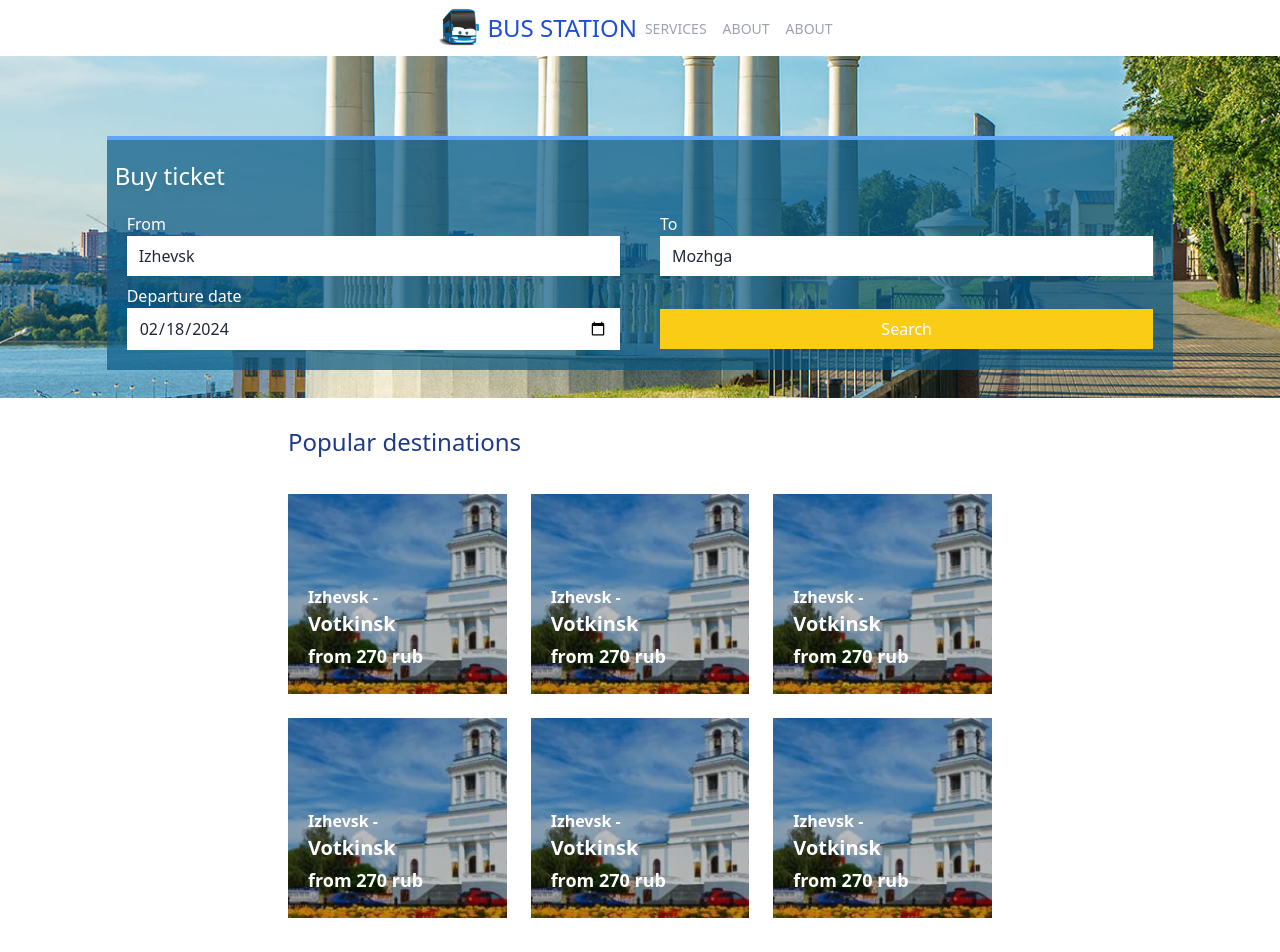
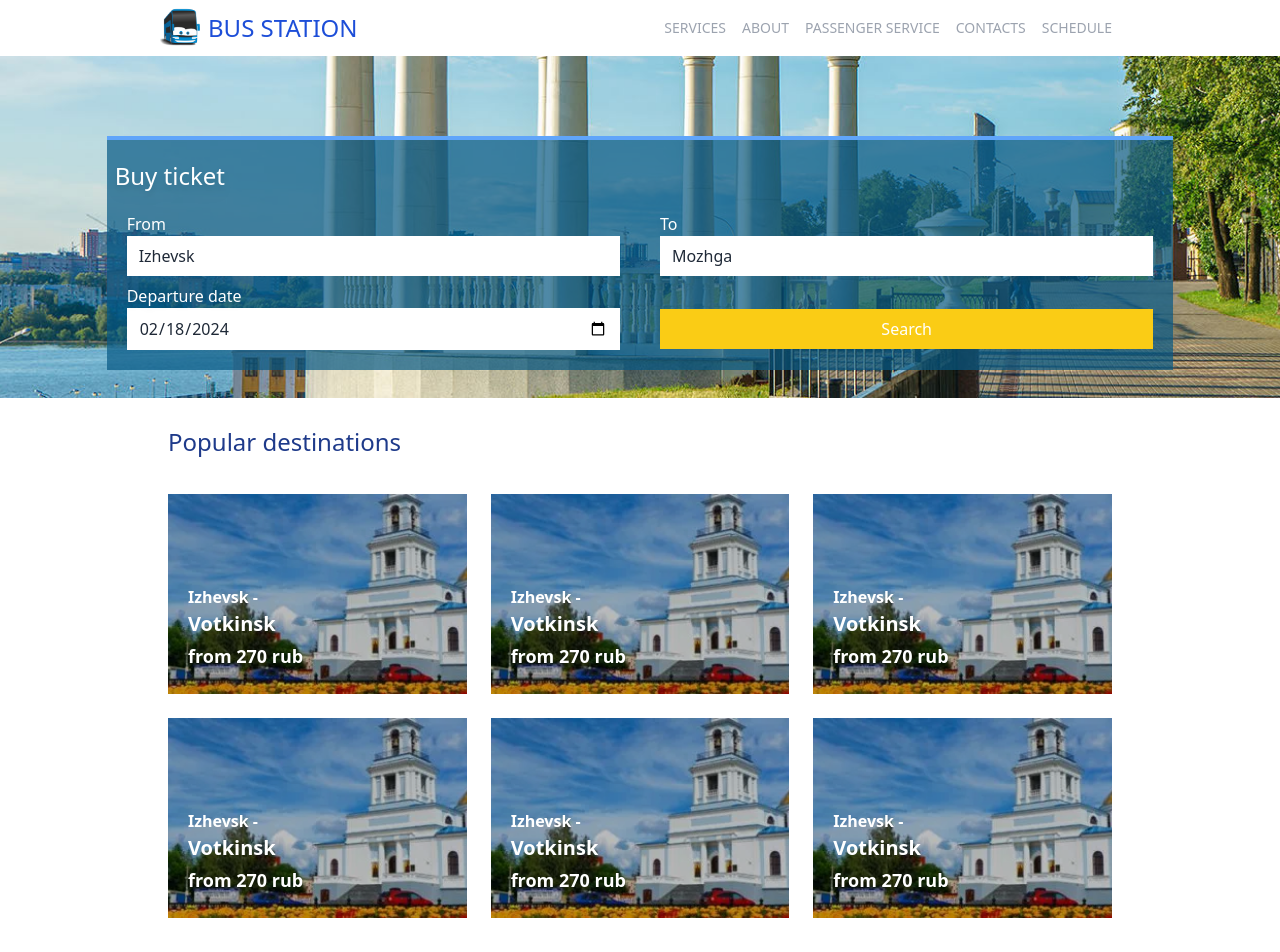
Before and after one commit to Komakk/bus-station, a React (Vite) app: page / in a window 1280 px wide. Shown: the top 952 px of the page. Built offline with nearby package versions, Linux system fonts and the light colour scheme.

Commit message:
fix main nav

```diff
--- a/src/App.tsx
+++ b/src/App.tsx
@@ -52,7 +52,7 @@ export default function App() {
             </form>
           </div>
         </section>
-        <section className=" px-4 sm:px-1 md:w-200 md:mx-auto">
+        <section className=" px-4 sm:px-1 md:w-200 lg:w-220 mx-auto">
           <h2 className=" mt-7 mb-6 sm:pl-3 text-2xl text-blue-900 font-medium">
             Popular destinations
           </h2>
@@ -63,7 +63,7 @@ export default function App() {
           <PopRouteItem />
           <PopRouteItem />
         </section>
-        <section className=" px-4 md:w-200 md:mx-auto">
+        <section className=" px-4 md:w-200 lg:w-220 mx-auto">
           <h2 className=" pt-5 pb-4 text-2xl text-blue-900 font-medium">
             Bus Station
           </h2>
@@ -91,7 +91,7 @@ export default function App() {
             services for citizens entitled to social support measures.
           </p>
         </section>
-        <section className="px-4 text-gray-800 md:w-200 md:mx-auto">
+        <section className="px-4 text-gray-800 md:w-200 lg:w-220 mx-auto">
           <p className=" pb-3 text-xl text-blue-700 font-medium">
             Bus station information desk
             <br />
@@ -106,7 +106,7 @@ export default function App() {
           <p className="pb-3 text-xl text-blue-700 font-medium">Head office</p>
           <p>Izhevsk, Mayakovskogo Street, 47</p>
         </section>
-        <aside className=" px-4 pt-6 md:w-200 md:mx-auto">
+        <aside className=" px-4 pt-6 md:w-200 lg:w-220 mx-auto">
           <button className=" py-3 mb-5 w-full block border border-blue-800 text-blue-700 ">
             <img
               className=" inline-block mr-1"
@@ -157,7 +157,7 @@ export default function App() {
           <YandexMap />
         </div>
         <div className="  bg-gray-100 ">
-          <div className="pt-7 px-5 pb-4 md:w-200 md:mx-auto">
+          <div className="pt-7 px-5 pb-4 md:w-200 lg:w-220 mx-auto">
             <div className=" pb-5">
               <p className=" text-gray-500">Technical support</p>
               <a className=" text-2xl text-blue-700" href="tel:8 800 600-03-38">
--- /dev/null
+++ b/src/components/NavListItem.tsx
@@ -0,0 +1,30 @@
+interface NavListItemProps {
+  title: string;
+  src: string;
+  innerList?: { title: string; src: string }[];
+}
+
+export default function NavListItem({
+  title,
+  src,
+  innerList,
+}: NavListItemProps) {
+  return (
+    <li className=" group px-2 py-5 inline-block text-sm text-gray-400">
+      <a className="uppercase hover:underline" href={src}>
+        {title}
+      </a>
+      {innerList && (
+        <ul className=" hidden group-hover:block absolute top-14 bg-gray-100 text-gray-500 min-w-28">
+          {innerList.map((item) => (
+            <li key={item.title} className=" hover:bg-gray-300 ">
+              <a className=" px-3 leading-9 text-base" href={item.src}>
+                {item.title}
+              </a>
+            </li>
+          ))}
+        </ul>
+      )}
+    </li>
+  );
+}
--- a/src/components/Navigation.tsx
+++ b/src/components/Navigation.tsx
@@ -1,12 +1,82 @@
 import { useState } from "react";
 import ListItem from "./ListItem";
+import NavListItem from "./NavListItem";
+
+const navList = [
+  {
+    title: "Services",
+    src: "/#",
+    innerList: [
+      {
+        title: "Advertisement",
+        src: "/#",
+      },
+      {
+        title: "Rent",
+        src: "/#",
+      },
+      {
+        title: "Cooperation",
+        src: "/#",
+      },
+    ],
+  },
+  {
+    title: "About",
+    src: "/#",
+    innerList: [
+      {
+        title: "Management and stations",
+        src: "/#",
+      },
+      {
+        title: "Vacancies",
+        src: "/#",
+      },
+      {
+        title: "News",
+        src: "/#",
+      },
+    ],
+  },
+  {
+    title: "Passenger Service",
+    src: "/#",
+    innerList: [
+      {
+        title: "Boarding and ticket return",
+        src: "/#",
+      },
+      {
+        title: "Ticket reservation",
+        src: "/#",
+      },
+      {
+        title: "Trip rules",
+        src: "/#",
+      },
+      {
+        title: "Passanger insurance",
+        src: "/#",
+      },
+    ],
+  },
+  {
+    title: "Contacts",
+    src: "/#",
+  },
+  {
+    title: "Schedule",
+    src: "/#",
+  },
+];
 
 export default function Navigation() {
   const [isSidebarOpen, setIsSidebarOpen] = useState(false);
 
   return (
     <>
-      <header className="flex relative items-center justify-center h-14 md:w-200 md:mx-auto">
+      <header className="mx-auto flex relative items-center justify-center lg:justify-between h-14 md:w-200 lg:w-220">
         <button
           className=" absolute left-5 text-gray-500 lg:hidden"
           onClick={() => setIsSidebarOpen(true)}
@@ -20,23 +90,21 @@ export default function Navigation() {
         </button>
 
         <a
-          className="  text-2xl uppercase text-blue-700 font-light cursor-pointer hover:text-gray-600 "
+          className=" px-2 text-2xl uppercase text-blue-700 font-light cursor-pointer hover:text-gray-600 "
           href="#"
         >
           <img className=" mr-2 w-10 inline-block " src="./public/logo.png" />
           <span className=" align-middle">Bus Station</span>
         </a>
-        <nav>
+        <nav className=" px-2 hidden lg:block">
           <ul>
-            <li className=" px-2 inline-block text-sm text-gray-400 uppercase">
-              Services
-            </li>
-            <li className=" px-2 inline-block text-sm text-gray-400 uppercase">
-              About
-            </li>
-            <li className=" px-2 inline-block text-sm text-gray-400 uppercase">
-              About
-            </li>
+            {navList.map((item) => (
+              <NavListItem
+                title={item.title}
+                src={item.src}
+                innerList={item.innerList}
+              />
+            ))}
           </ul>
         </nav>
       </header>
--- a/tailwind.config.js
+++ b/tailwind.config.js
@@ -7,7 +7,8 @@ export default {
   theme: {
     extend: {
       spacing: {
-        '200': '46rem'
+        '200': '46rem',
+        '220': '61rem'
       },
       backgroundImage: {
         'search-form': "url('./public/img/d-udmurt2.webp')",
```
